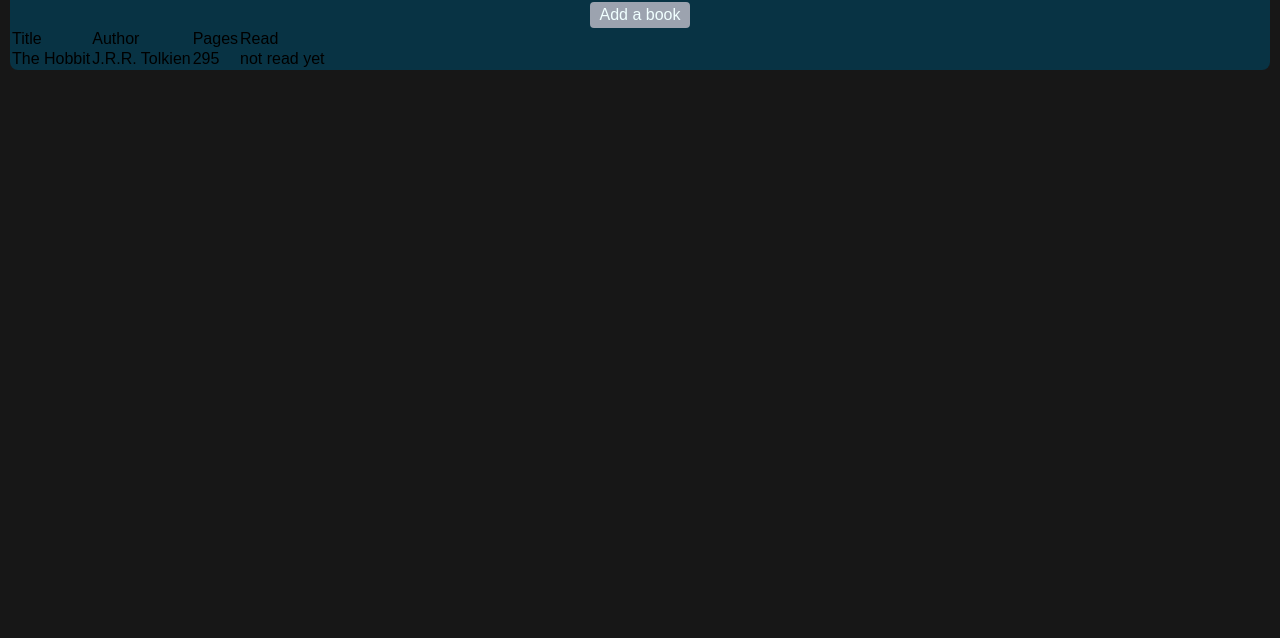
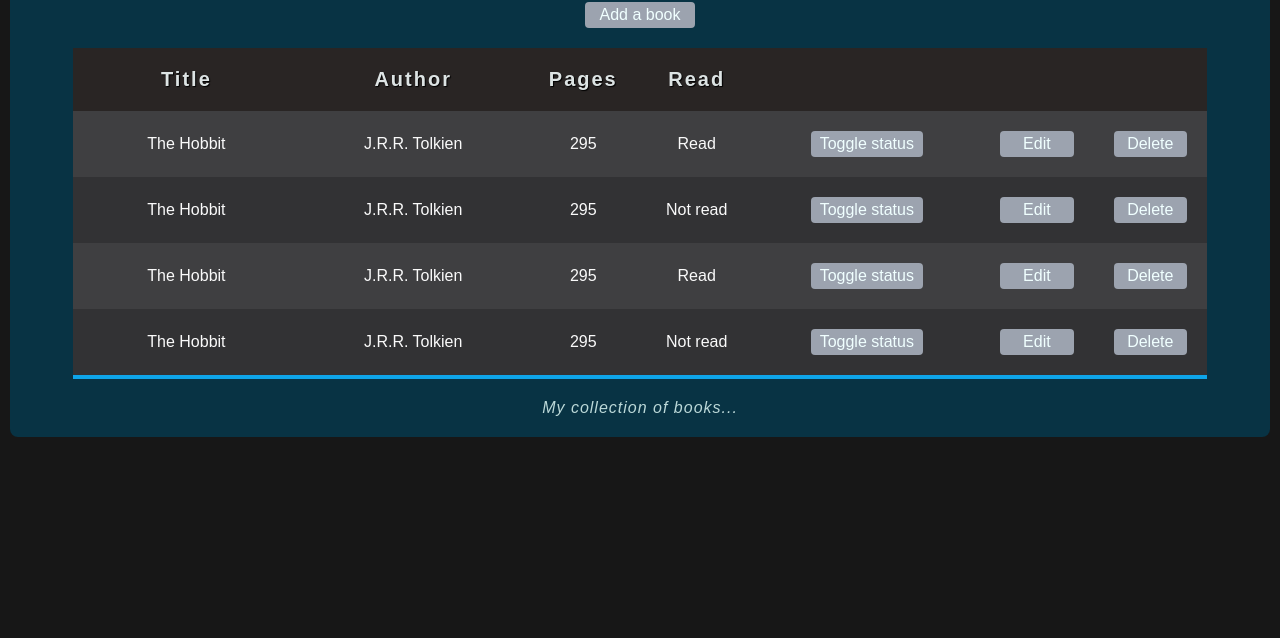
Before and after one commit to john-walter-munene/Project--Library, a plain HTML site: page index.html in a window 1280 px wide. Shown: the part 162-800 px from the top of the page. Drawn offline with Linux system fonts and the light colour scheme.

Commit message:
On doing library presentation interface.

```diff
--- a/index.html
+++ b/index.html
@@ -12,31 +12,59 @@
     <div class="library">
         <div class="header">
             <h1>A Simple Library</h1>
-            <p>By John Walter</p>
+            <p>Written by John Walter</p>
             <button>Add a book</button>
         </div>
 
         <table>
+            <caption>My collection of books...</caption>
             <thead>
-                <td>Title</td>
-                <td>Author</td>
-                <td>Pages</td>
-                <td>Read</td>
+                <tr>
+                    <th>Title</th>
+                    <th>Author</th>
+                    <th>Pages</th>
+                    <th>Read</th>
+                    <th>&nbsp;</th>
+                    <th>&nbsp;</th>
+                    <th>&nbsp;</th>
+                </tr>
             </thead>
             <tbody>
                 <tr>
-                    <td>
-                        The Hobbit
-                    </td>
-                    <td>
-                        J.R.R. Tolkien
-                    </td>
-                    <td>
-                        295
-                    </td>
-                    <td>
-                        not read yet
-                    </td>
+                    <td>The Hobbit</td>
+                    <td>J.R.R. Tolkien</td>
+                    <td>295</td>
+                    <td>Read</td>
+                    <td><button class="change">Toggle status</button></td>
+                    <td><button class="edit">Edit</button></td>
+                    <td><button class="delete">Delete</button></td>
+                </tr>
+                <tr>
+                    <td>The Hobbit</td>
+                    <td>J.R.R. Tolkien</td>
+                    <td>295</td>
+                    <td>Not read</td>
+                    <td><button class="change">Toggle status</button></td>
+                    <td><button class="edit">Edit</button></td>
+                    <td><button class="delete">Delete</button></td>
+                </tr>
+                <tr>
+                    <td>The Hobbit</td>
+                    <td>J.R.R. Tolkien</td>
+                    <td>295</td>
+                    <td>Read</td>
+                    <td><button class="change">Toggle status</button></td>
+                    <td><button class="edit">Edit</button></td>
+                    <td><button class="delete">Delete</button></td>
+                </tr>
+                <tr>
+                    <td>The Hobbit</td>
+                    <td>J.R.R. Tolkien</td>
+                    <td>295</td>
+                    <td>Not read</td>
+                    <td><button class="change">Toggle status</button></td>
+                    <td><button class="edit">Edit</button></td>
+                    <td><button class="delete">Delete</button></td>
                 </tr>
             </tbody>
         </table>
--- a/script.js
+++ b/script.js
@@ -39,6 +39,8 @@ function addBookToLibrary() {
     myLibrary.push(newBookObject);
 }
 
+let libraryTable = document.querySelector('table');
+
 function displayBooks() {
     for (const book of myLibrary) {
         console.log(book.info());
--- a/styles.css
+++ b/styles.css
@@ -32,7 +32,7 @@ p{
     font-size: 22px;
 }
 button {
-    width: 100px;
+    width: 110px;
     font-size: 16px;
     padding-top: 4px;
     padding-bottom: 4px;
@@ -40,4 +40,78 @@ button {
     color: azure;
     border-radius: 4px;
     border: none;
+    margin-bottom: 20px;
 }
+
+/*Table styles*/
+/*Spacing*/
+table {
+    table-layout: fixed;
+    border-collapse: collapse;
+    width: 90%;
+    margin: 0 auto;
+}
+thead th:nth-child(1) {
+    width: 20%;
+}
+thead th:nth-child(2) {
+    width: 20%;
+}
+thead th:nth-child(3),
+thead th:nth-child(4),
+thead th:nth-child(6),
+thead th:nth-child(7) {
+    width: 10%;
+}
+thead th:nth-child(5) {
+    width: 20%;
+}
+th,
+td {
+  padding: 20px;
+}
+
+/*Typography*/
+th {
+    letter-spacing: 2px;
+    font-size: 20px;
+}
+tbody td {
+    text-align: center;
+    color: rgb(250, 250, 250);
+}
+
+/*Graphics and colors*/
+thead {
+    background-color: #292524;
+    color: rgb(221, 228, 228);
+    text-shadow: 1px 1px 1px black;
+}
+table {
+    border-bottom: 4px solid #0ea5e9;
+}
+
+/*Zebra stripping*/
+tbody tr:nth-child(odd) {
+    background-color: rgb(63, 63, 65);
+}
+tbody tr:nth-child(even) {
+    background-color: rgb(50, 50, 52);
+}
+/*Caption*/
+caption {
+    padding: 20px;
+    font-style: italic;
+    caption-side: bottom;
+    text-align: center;
+    letter-spacing: 1px;
+    color: rgb(187, 216, 216);
+}
+tr td button {
+    margin: 0;
+    width: 100%;
+    border: none;
+}
+.change {
+    width: 60%;
+}
```
